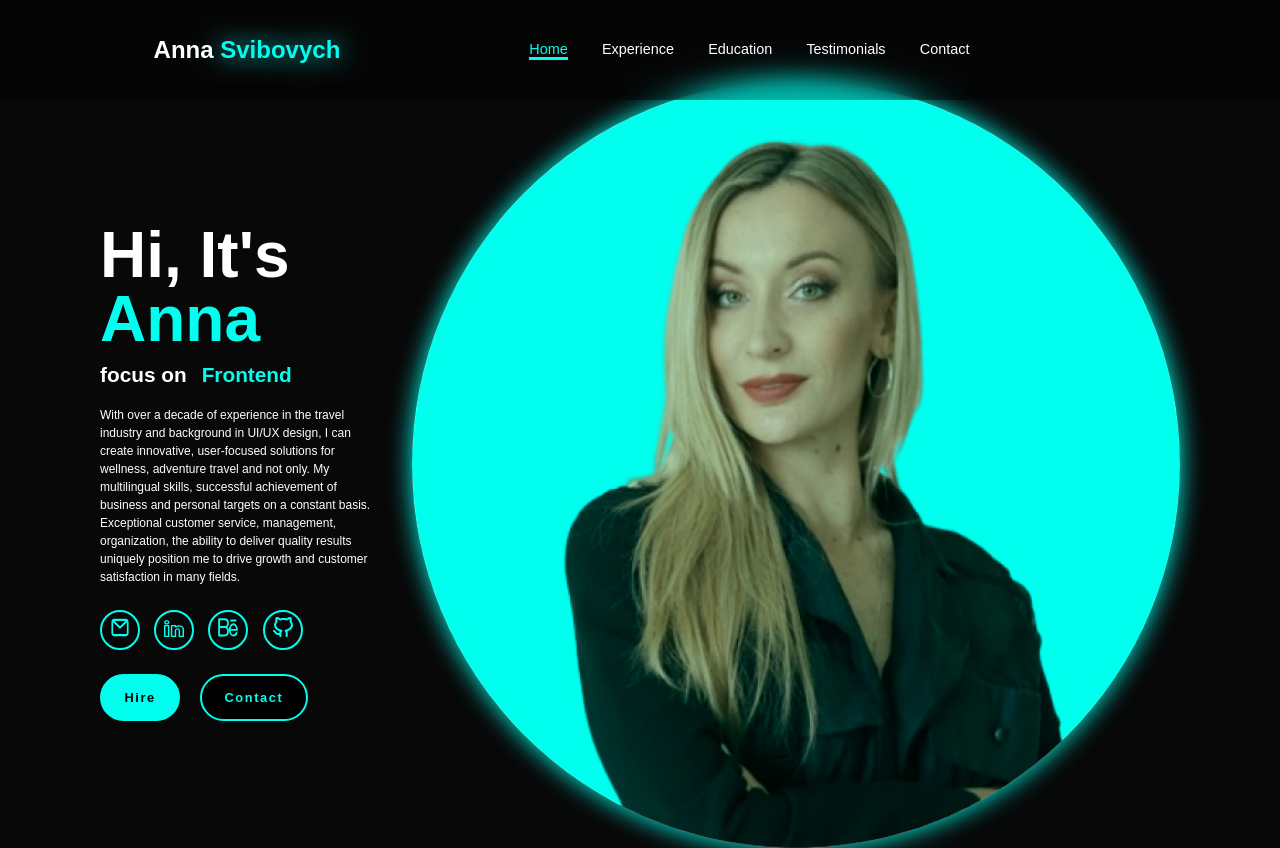
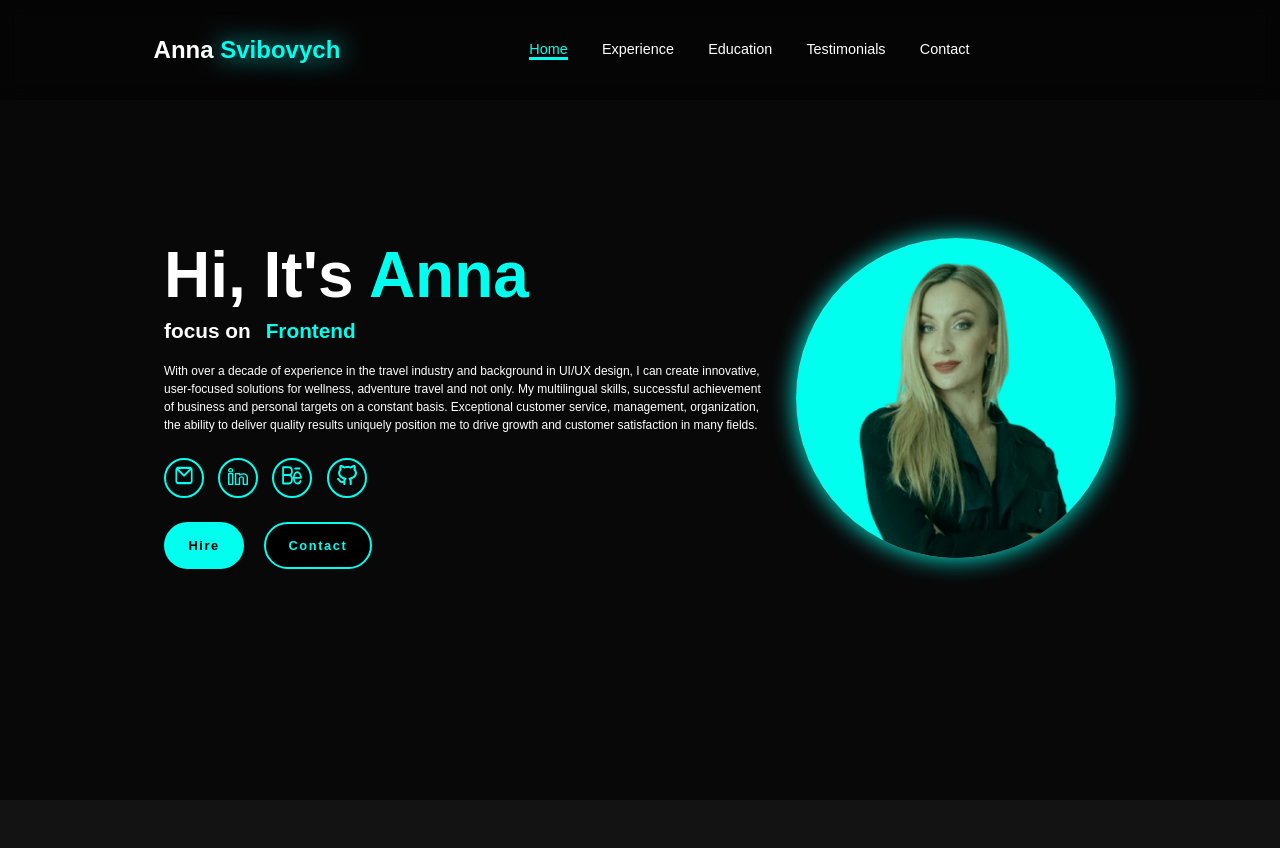
Before and after one commit to Anna-2024/Portfolio1, a website built with Vite: page index.html in a window 1280 px wide. Shown: the top 848 px of the page. Built offline with nearby package versions, Linux system fonts and the light colour scheme; files whose address does not match are found by name.

Commit message:
commit changes

```diff
--- a/style.css
+++ b/style.css
@@ -780,7 +780,7 @@ align-items: center;
     margin: 0 auto;
   }
   .home-img img {
-    width: 60vw;
+    width: 25vw;
   }
   .services h2 {
     margin-bottom: 4rem;
```
